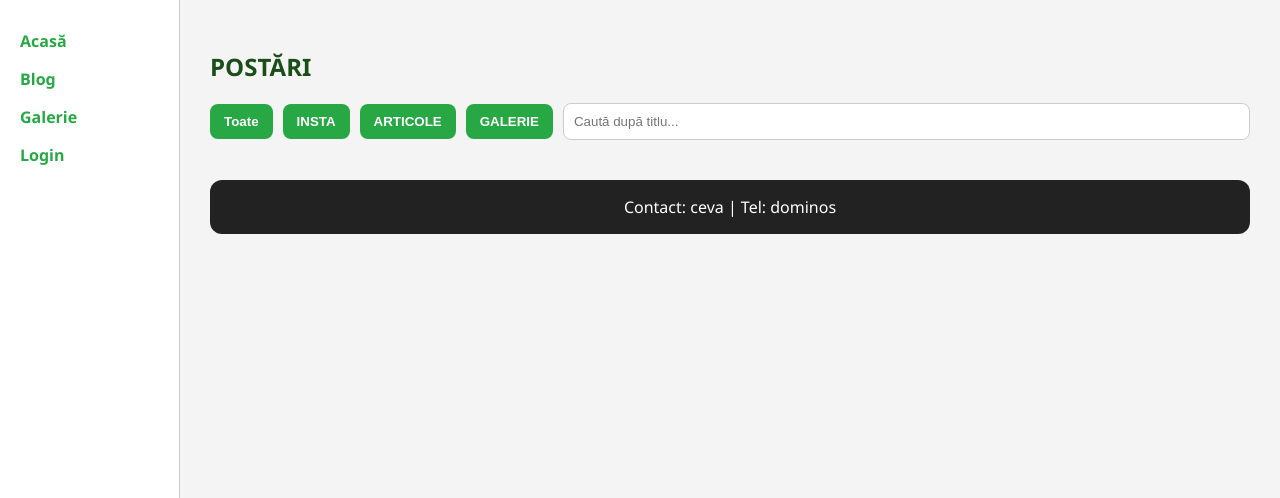
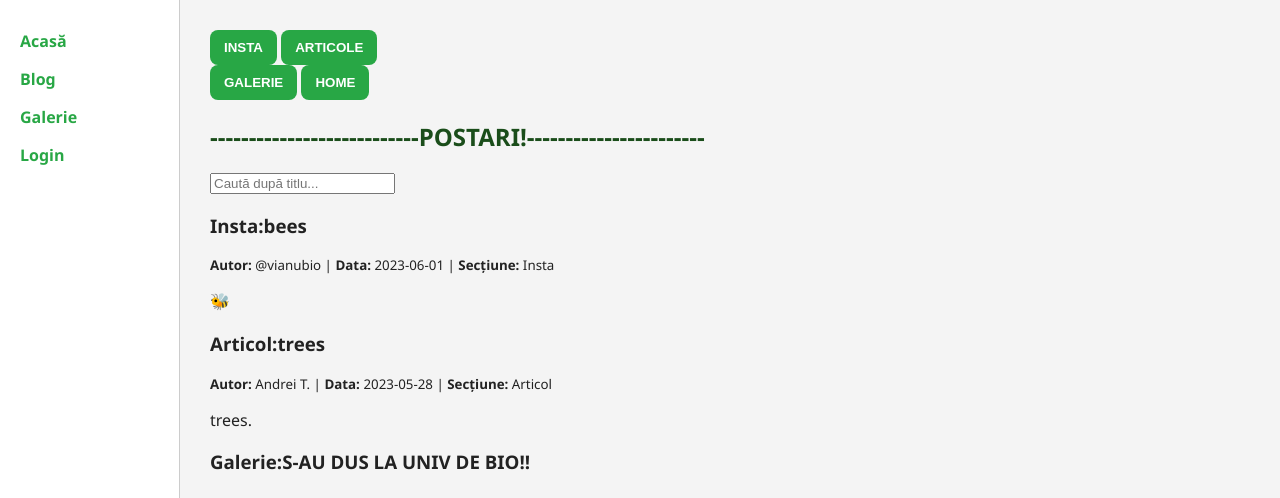
Before and after one commit to yokosumei/vianu_bio_site, a Flask app: page /blog in a window 1280 px wide. Shown: the top 498 px of the page. Run offline with Flask 3, Linux system fonts and the light colour scheme.

Commit message:
Update blog.html

```diff
--- a/templates/blog.html
+++ b/templates/blog.html
@@ -1,41 +1,178 @@
+<html>
 {% extends "layout.html" %}
 {% block title %}Blog & Galerie – Vianu Biologists{% endblock %}
+
 {% block content %}
-<h2>POSTĂRI</h2>
+<section class="blog-wrapper">
+  <!-- SIDEBAR ADN -->
+  <aside class="blog-sidebar">
+    <button class="nav-btn insta" onclick="filterContent('insta')">INSTA</button>
+    <button class="nav-btn article" onclick="filterContent('articles')">ARTICOLE</button>
+    <div class="nav-deco"></div>
+    <div class="nav-deco"></div>
+    <button class="nav-btn gallery" onclick="filterContent('gallery')">GALERIE</button>
+    <button class="nav-btn home" onclick="window.location.href='/'">HOME</button>
+  </aside>
 
-<div class="filters">
-  <button onclick="filterSection('all')">Toate</button>
-  <button onclick="filterSection('insta')">INSTA</button>
-  <button onclick="filterSection('articles')">ARTICOLE</button>
-  <button onclick="filterSection('gallery')">GALERIE</button>
-  <input id="searchInput" placeholder="Caută după titlu..." onkeyup="searchCards()">
-</div>
+  <!-- CONȚINUT PRINCIPAL -->
+  <div class="blog-main">
+    <h2>---------------------------POSTARI!-----------------------</h2>
 
-<div id="posts">
-  {% for p in posts %}
-  <article class="post-card" data-section="{{p.section}}" data-title="{{p.title|lower}}">
-    <h3>{{ p.title }}</h3>
-    <small><b>Autor:</b> {{ p.author }} |
-           <b>Data:</b> {{ p.created_at.strftime('%Y-%m-%d') }} |
-           <b>Secțiune:</b> {{ p.section }}</small>
-    {% if p.image_url %}<img src="{{ p.image_url }}" class="gallery-img" alt="cover">{% endif %}
-    {% if p.content %}<p>{{ p.content }}</p>{% endif %}
-    {% if p.external_url %}<p><a href="{{ p.external_url }}" target="_blank">Vezi link</a></p>{% endif %}
-  </article>
-  {% endfor %}
-</div>
+    <!-- CĂUTARE TITLU -->
+    <div class="search-bar">
+      <input type="text" id="searchInput" onkeyup="searchPosts()" placeholder="Caută după titlu...">
+    </div>
 
+    <!-- POSTĂRI -->
+    <div class="post-item" data-section="insta" data-title="O zi în viața unui bondar urban">
+      <h3>Insta:bees</h3>
+      <small><strong>Autor:</strong> @vianubio | <strong>Data:</strong> 2023-06-01 | <strong>Secțiune:</strong> Insta</small>
+      <p>🐝</p>
+    </div>
+
+    <div class="post-item" data-section="articles" data-title="Copacii orașului – Plămânii noștri verzi">
+      <h3>Articol:trees</h3>
+      <small><strong>Autor:</strong> Andrei T. | <strong>Data:</strong> 2023-05-28 | <strong>Secțiune:</strong> Articol</small>
+      <p>trees.</p>
+    </div>
+
+    <div class="post-item" data-section="gallery" data-title="Ziua plantării">
+      <h3>Galerie:S-AU DUS LA UNIV DE BIO!!</h3>
+      <small><strong>Autor:</strong> Club BIO | <strong>Data:</strong> 2023-05-26 | <strong>Secțiune:</strong> Galerie</small>
+      <img src="{{ url_for('static', filename='images/photo1.jpg') }}" class="gallery-img" alt="cool kids :)">
+    </div>
+
+    <div class="post-item" data-section="articles" data-title="Biodiversitatea din grădini">
+      <h3>Articol:Ma mananca tantarii :(</h3>
+      <small><strong>Autor:</strong> Maria I. | <strong>Data:</strong> 2023-05-20 | <strong>Secțiune:</strong> Articol</small>
+      <p>Not cool tantari.</p>
+    </div>
+
+    <div class="post-item" data-section="insta" data-title="Grauri pe acoperiș">
+      <h3>Insta:Me like birds :))</h3>
+      <small><strong>Autor:</strong> @vianubio | <strong>Data:</strong> 2023-05-18 | <strong>Secțiune:</strong> Insta</small>
+      <p>BIRDS!</p>
+    </div>
+  </div>
+</section>
+{% endblock %}
+</html>
+<style>
+.blog-wrapper {
+  display: flex;
+  gap: 30px;
+  margin-top: 30px;
+}
+
+.blog-sidebar {
+  width: 180px;
+  display: flex;
+  flex-direction: column;
+  gap: 15px;
+  padding-left: 10px;
+}
+
+.nav-btn {
+  padding: 15px;
+  font-weight: bold;
+  border: none;
+  color: white;
+  cursor: pointer;
+  transform: skew(-15deg);
+  font-size: 16px;
+  transition: background 0.2s ease;
+}
+
+.nav-btn:hover {
+  opacity: 0.9;
+}
+
+.nav-btn.insta {
+  background-color: #1da1f2;
+}
+
+.nav-btn.article {
+  background-color: #e63946;
+}
+
+.nav-btn.gallery {
+  background-color: #1da1f2;
+}
+
+.nav-btn.home {
+  background-color: #e63946;
+}
+
+.nav-deco {
+  height: 40px;
+  background-color: #ccc;
+  transform: skew(-15deg);
+  opacity: 0.2;
+}
+
+.blog-main {
+  flex: 1;
+}
+
+.search-bar {
+  margin-bottom: 20px;
+}
+
+#searchInput {
+  width: 100%;
+  padding: 10px;
+  font-size: 16px;
+  border-radius: 6px;
+  border: 1px solid #ccc;
+}
+
+.post-item {
+  background-color: #fff;
+  border-left: 5px solid #28a745;
+  margin-bottom: 20px;
+  padding: 15px;
+  border-radius: 6px;
+}
+
+.post-item small {
+  display: block;
+  margin-bottom: 10px;
+  font-size: 13px;
+  color: #666;
+}
+
+.gallery-img {
+  max-width: 100%;
+  border-radius: 6px;
+  margin-top: 10px;
+}
+
+</style>
 <script>
-function filterSection(sec){
-  document.querySelectorAll('.post-card').forEach(c=>{
-    c.style.display = (sec==='all' || c.dataset.section===sec) ? 'block' : 'none';
+function filterContent(section) {
+  const allPosts = document.querySelectorAll('.post-item');
+  allPosts.forEach(post => {
+    const postSection = post.getAttribute('data-section');
+    if (section === 'all' || postSection === section) {
+      post.style.display = 'block';
+    } else {
+      post.style.display = 'none';
+    }
   });
 }
-function searchCards(){
-  const q = document.getElementById('searchInput').value.toLowerCase();
-  document.querySelectorAll('.post-card').forEach(c=>{
-    c.style.display = c.dataset.title.includes(q) ? 'block' : 'none';
+
+function searchPosts() {
+  const input = document.getElementById("searchInput").value.toLowerCase();
+  const posts = document.querySelectorAll(".post-item");
+
+  posts.forEach(post => {
+    const title = post.getAttribute("data-title").toLowerCase();
+    if (title.includes(input)) {
+      post.style.display = "block";
+    } else {
+      post.style.display = "none";
+    }
   });
 }
+
 </script>
-{% endblock %}
```
